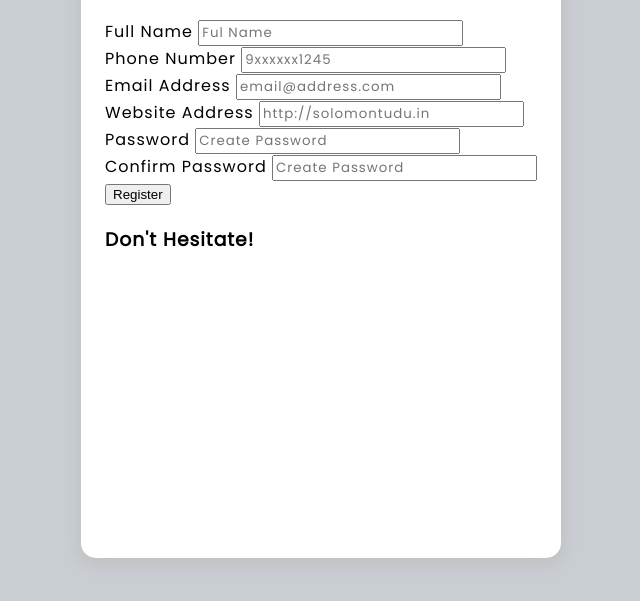
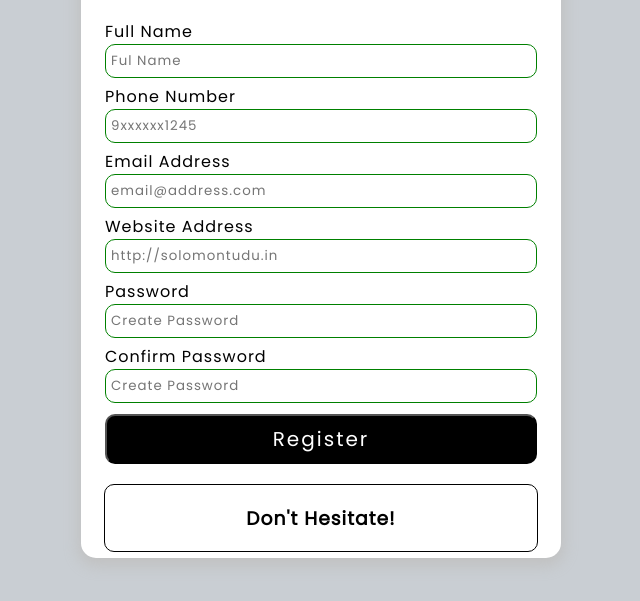
Before and after one commit to solomontudu/form-validation, a plain HTML site: page index.html in a window 1280 px wide. Shown: the part 157-758 px from the top of the page, without its empty margins (319-959 px from the left). Drawn offline with Linux system fonts and the light colour scheme.

Commit message:
added the css for the form elements

```diff
--- a/index.html
+++ b/index.html
@@ -15,40 +15,40 @@
         <!-- full name -->
         <div class="form-group">
           <label for="name">Full Name</label>
-                <input type="text" id="name" placeholder="Ful Name">
+          <input type="text" id="name" placeholder="Ful Name" />
         </div>
         <!-- phone number -->
         <div class="form-group">
           <label for="phone">Phone Number</label>
-                <input type="tel" id="phone" placeholder="9xxxxxx1245">
+          <input type="tel" id="phone" placeholder="9xxxxxx1245" />
         </div>
         <!-- email -->
         <div class="form-group">
           <label for="email">Email Address</label>
-                <input type="email" id="email" placeholder="email@address.com">
+          <input type="email" id="email" placeholder="email@address.com" />
         </div>
         <!-- website URL -->
         <div class="form-group">
           <label for="website">Website Address</label>
-                <input type="url" id="website" placeholder="http://solomontudu.in">
+          <input type="url" id="website" placeholder="http://solomontudu.in" />
         </div>
         <!-- password -->
         <div class="form-group">
           <label for="password1">Password</label>
-                <input type="password" id="password1" placeholder="Create Password">
+          <input type="password" id="password1" placeholder="Create Password" />
         </div>
         <!-- confirm password -->
         <div class="form-group">
           <label for="password2">Confirm Password </label>
-                <input type="password" id="password2" placeholder="Create Password">
+          <input type="password" id="password2" placeholder="Create Password" />
         </div>
         <!-- submit  -->
         <button type="submit">Register</button>
+      </form>
       <!-- error/success message -->
-             <div class="messae-container">
+      <div class="message-container">
         <h3 id="message">Don't Hesitate!</h3>
       </div>
-         </form>
     </div>
     <!-- Script -->
     <script src="script.js"></script>
--- a/style.css
+++ b/style.css
@@ -15,11 +15,6 @@ body {
   background: #c9ced3;
 }
 
-input {
-  font-family: "Poppins", sans-serif;
-  letter-spacing: 1px;
-}
-
 .container {
   width: 480px;
   height: 630px;
@@ -30,3 +25,70 @@ input {
   border-radius: 15px;
   box-shadow: 0 5px 15px 3px #c1c1c1;
 }
+
+/* form */
+form {
+  width: 90%;
+}
+
+.form-group {
+  height: 65px;
+}
+
+.label {
+  position: relative;
+  bottom: 3px;
+}
+
+input {
+  width: 100%;
+  height: 34px;
+  padding: 5px;
+  border: 1px solid black;
+  border-radius: 10px;
+  outline: none;
+  font-family: "Poppins", sans-serif;
+  letter-spacing: 1px;
+  box-sizing: border-box;
+  transition: all 0.3s;
+}
+
+input:valid {
+  border: 1px solid green;
+}
+
+input:invalid {
+  border: 1px solid red;
+}
+
+button {
+  cursor: pointer;
+  font-family: "Poppins", sans-serif;
+  letter-spacing: 2px;
+  color: #fff;
+  background: #000;
+  border-radius: 10px;
+  height: 50px;
+  width: 100%;
+  font-size: 20px;
+  margin-top: 5px;
+}
+
+button:hover {
+  filter: brightness(200%);
+  background: #121212;
+}
+
+button:focus {
+  outline: none;
+}
+
+.message-container {
+  border: 1px solid black;
+  border-radius: 10px;
+  width: 90%;
+  margin-top: 20px;
+  display: flex;
+  justify-content: center;
+  color: black;
+}
```
Lines whose indentation alone changed are shown as unchanged.
